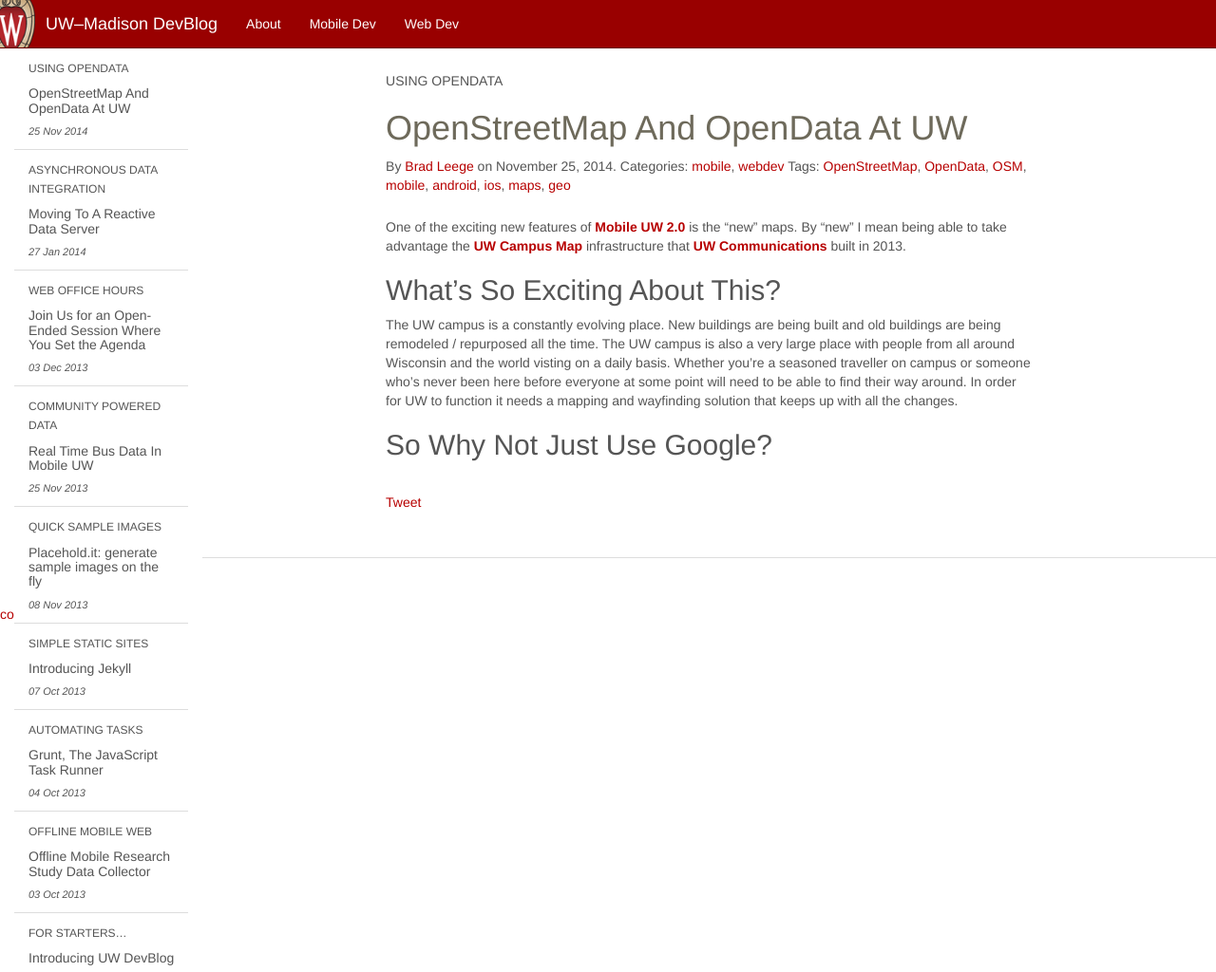
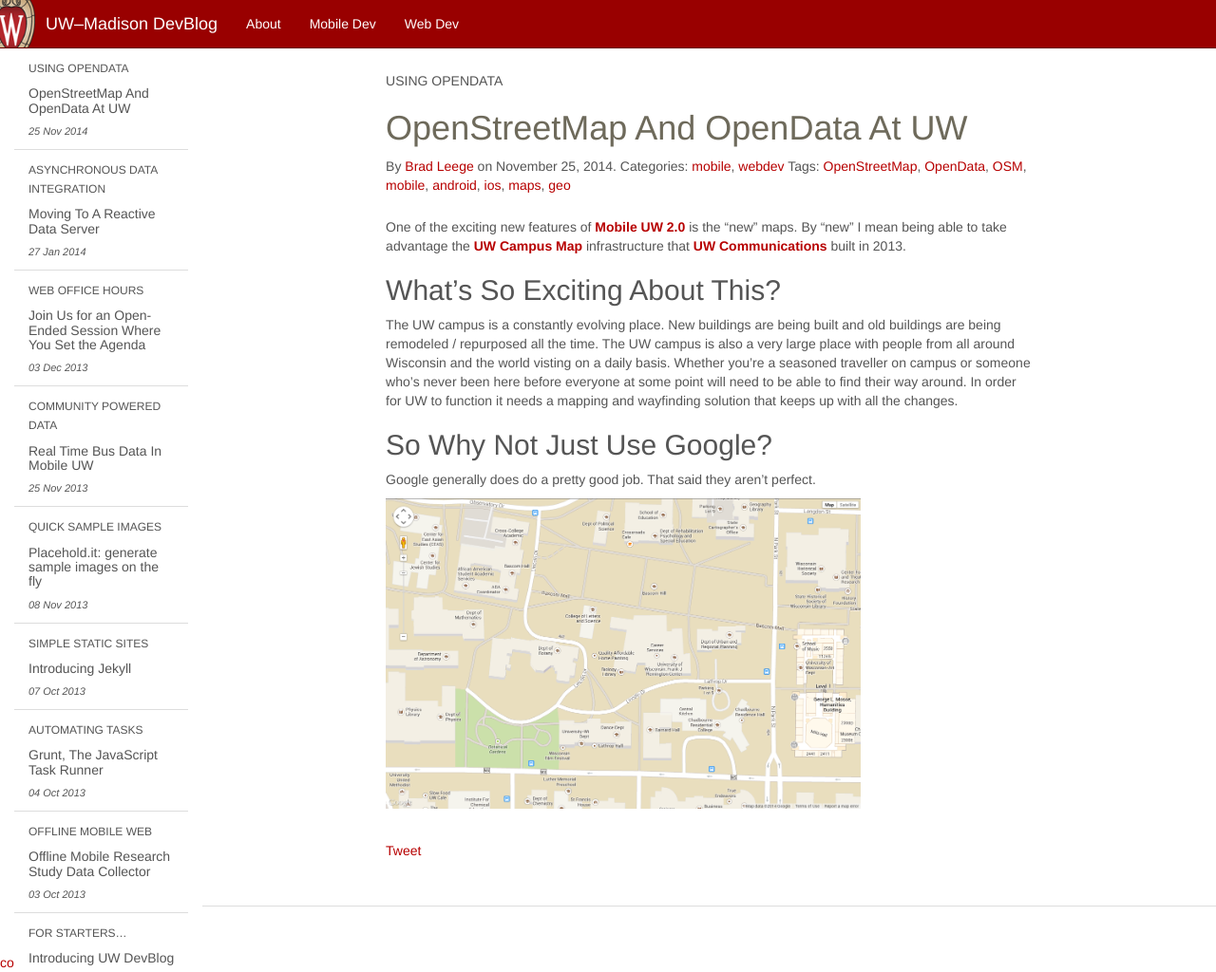
Before and after one commit to UWMadisonUcomm/devblog, a Jekyll site: the page built from _posts/2014-11-25-openstreetmap-opendata.markdown, in a window 1280 px wide and 1024 px high. Shown: the whole window at 95% size. Built offline with Jekyll 4.4.1, drawn with Linux system fonts in a browser that asks for light colours; nearby versions of some CDN libraries; Markdown is read by kramdown in place of the engine named in the settings; comment, search, counter and statistics services are not loaded.

Commit message:
Adding paragraph and image on Google

```diff
--- a/_posts/2014-11-25-openstreetmap-opendata.markdown
+++ b/_posts/2014-11-25-openstreetmap-opendata.markdown
@@ -14,6 +14,9 @@
 The UW campus is a constantly evolving place.  New buildings are being built and old buildings are being remodeled / repurposed all the time.  The UW campus is also a very large place with people from all around Wisconsin and the world visting on a daily basis.  Whether you're a seasoned traveller on campus or someone who's never been here before everyone at some point will need to be able to find their way around.  In order for UW to function it needs a mapping and wayfinding solution that keeps up with all the changes.
 
 ## So Why Not Just Use Google?
+Google generally does do a pretty good job.  That said they aren't perfect.
+
+<img src="/img/posts/2014-11-25-openstreetmap-opendata/20140418-uw-google-map-error.png" width="500">
 
 
 <!---
```
Also changed, not shown: img/posts/2014-11-25-openstreetmap-opendata/20140418-uw-google-map-error.png (added).
